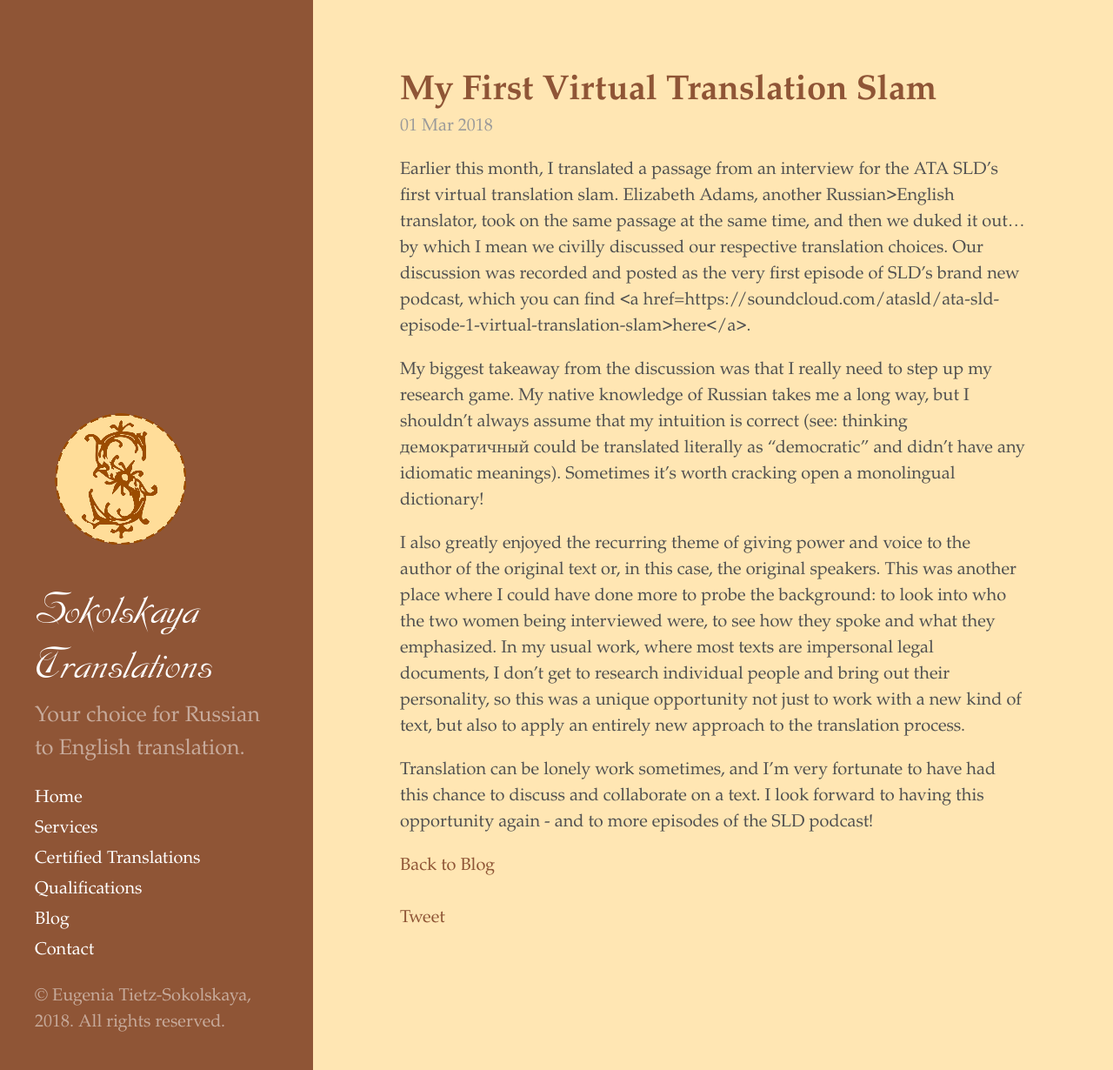
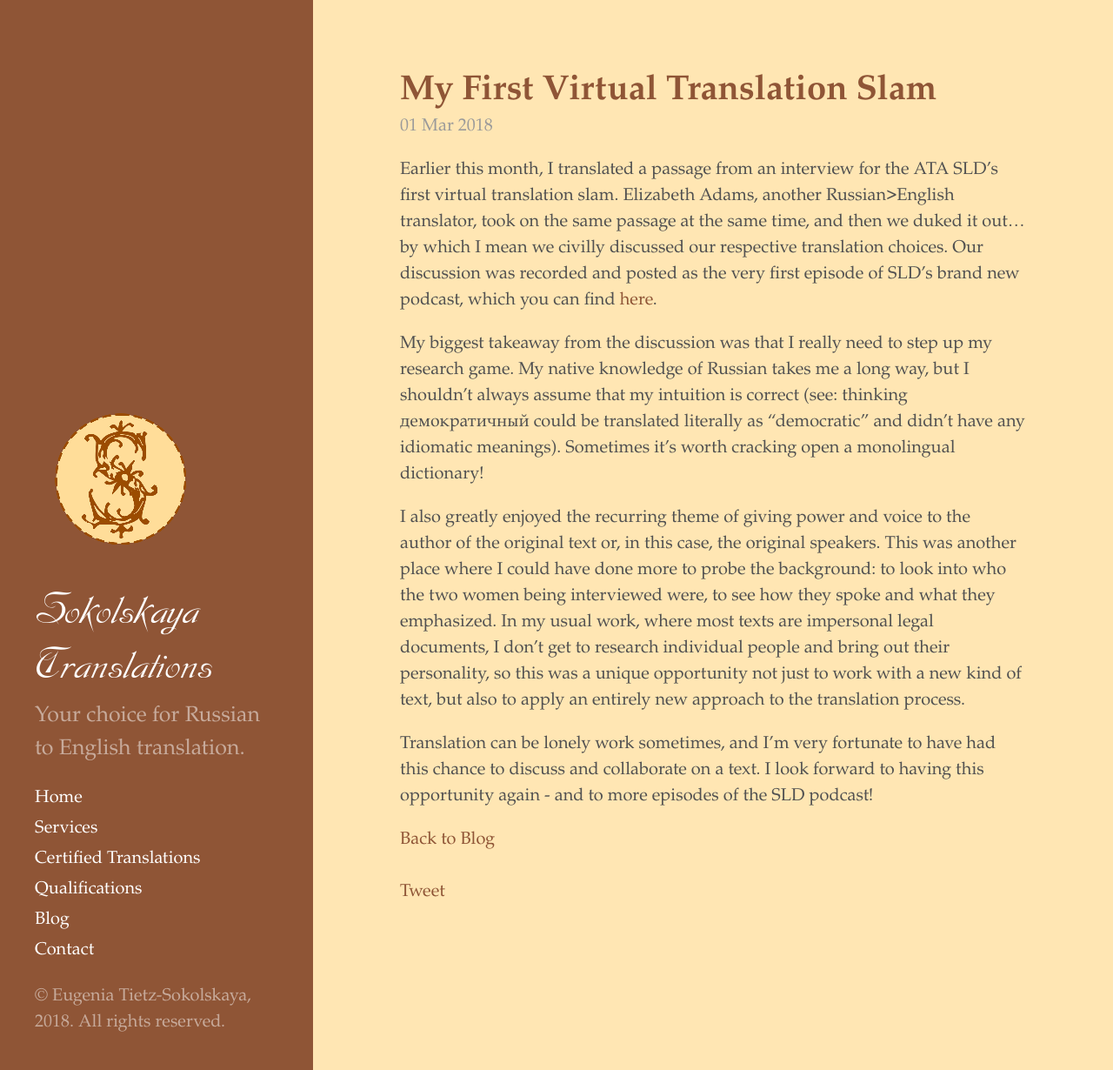
Before and after one commit to geniasokol/geniasokol.github.io, a Jekyll site: the page built from _posts/2018-03-01-virtual-slam.md, in a window 1280 px wide and 1230 px high. Shown: the whole window at 87% size. Built offline with Jekyll 4.4.1, drawn with Linux system fonts in a browser that asks for light colours; comment, search, counter and statistics services are not loaded.

Commit message:
Updating anchor tag

```diff
--- a/_posts/2018-03-01-virtual-slam.md
+++ b/_posts/2018-03-01-virtual-slam.md
@@ -3,7 +3,7 @@ layout: post
 title: "My First Virtual Translation Slam"
 description: "I got to be on the ATA Slavic Languages Division's inaugural podcast episode, for a translation slam with Elizabeth Adams!"
 ---
-Earlier this month, I translated a passage from an interview for the ATA SLD's first virtual translation slam. Elizabeth Adams, another Russian>English translator, took on the same passage at the same time, and then we duked it out... by which I mean we civilly discussed our respective translation choices. Our discussion was recorded and posted as the very first episode of SLD's brand new podcast, which you can find <a href=https://soundcloud.com/atasld/ata-sld-episode-1-virtual-translation-slam>here</a>.
+Earlier this month, I translated a passage from an interview for the ATA SLD's first virtual translation slam. Elizabeth Adams, another Russian>English translator, took on the same passage at the same time, and then we duked it out... by which I mean we civilly discussed our respective translation choices. Our discussion was recorded and posted as the very first episode of SLD's brand new podcast, which you can find <a href="https://soundcloud.com/atasld/ata-sld-episode-1-virtual-translation-slam">here</a>.
 
 My biggest takeaway from the discussion was that I really need to step up my research game. My native knowledge of Russian takes me a long way, but I shouldn't always assume that my intuition is correct (see: thinking демократичный could be translated literally as "democratic" and didn't have any idiomatic meanings). Sometimes it's worth cracking open a monolingual dictionary!
 
```
